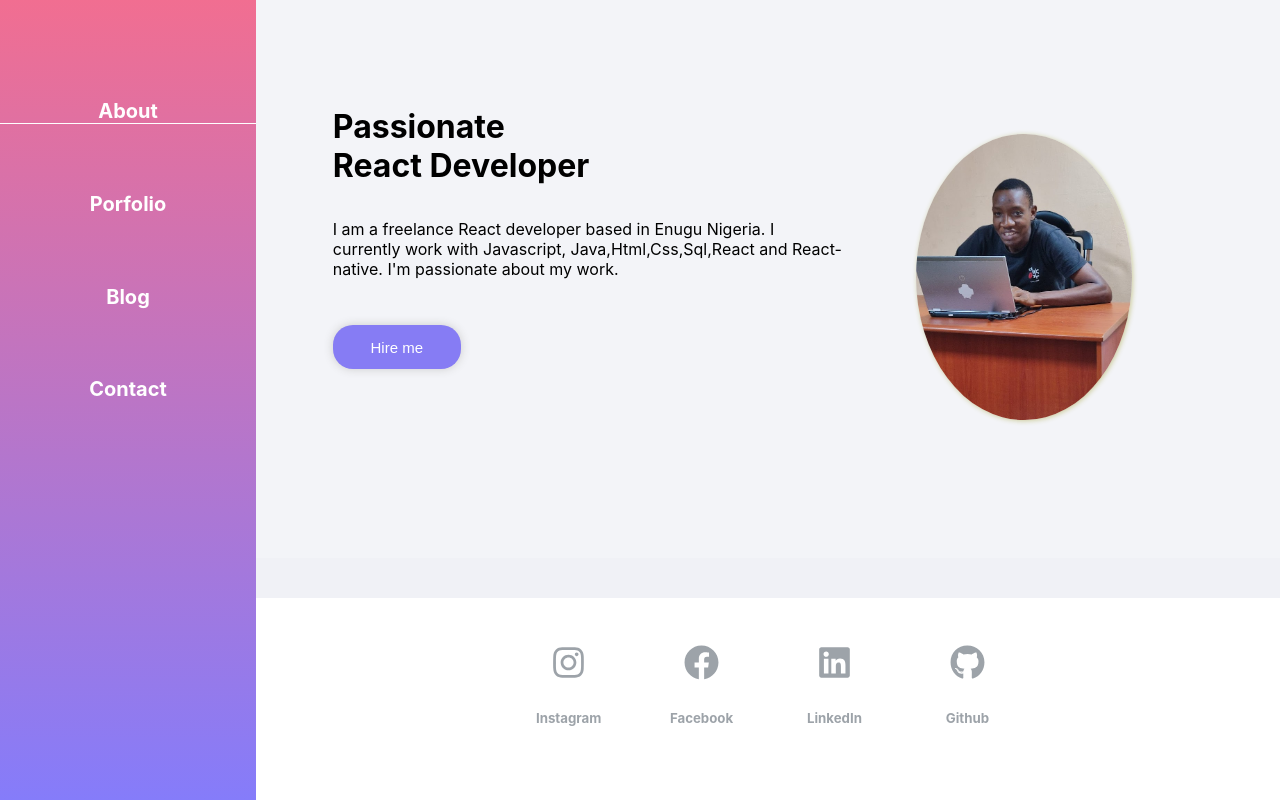
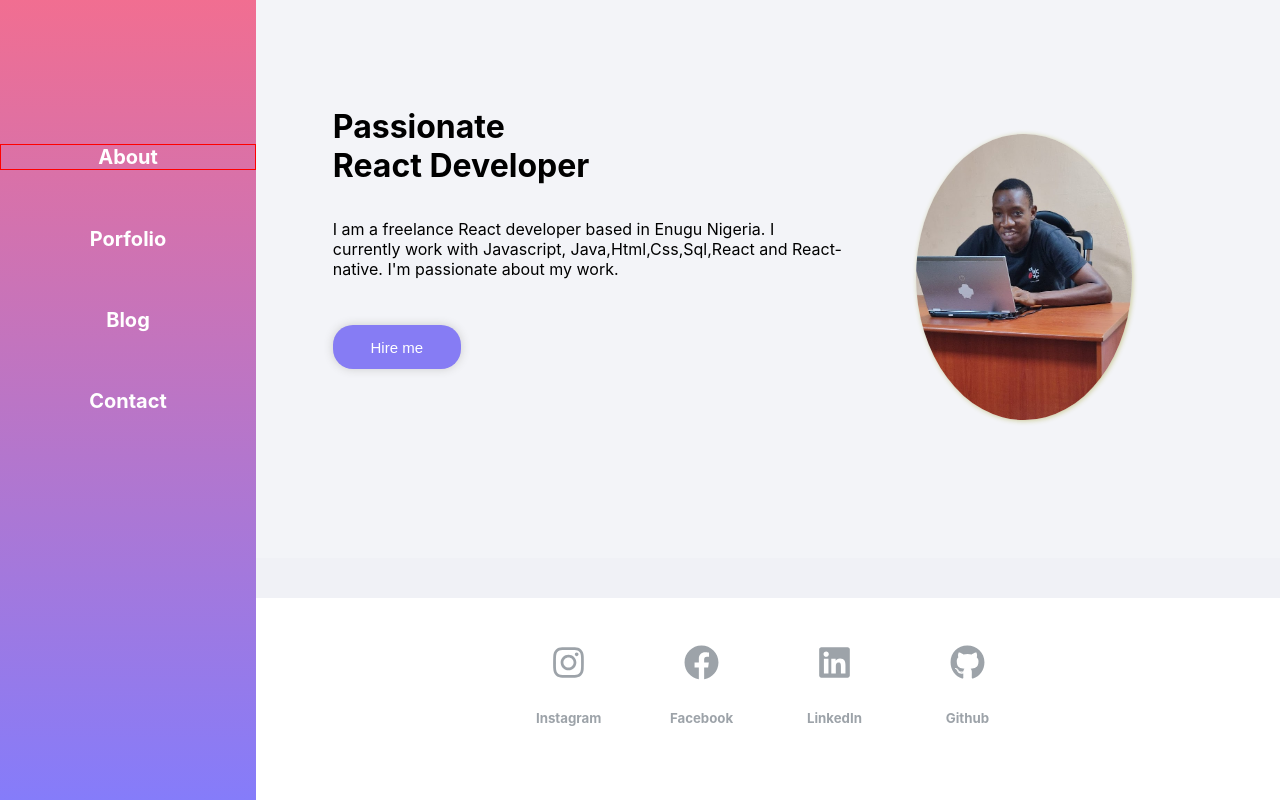
Before and after one commit to da-nazy/resume, a React (Create React App) app: page / in a window 1280 px wide. In both pictures the pointer is over the element "About". Built offline with nearby package versions, Linux system fonts and the light colour scheme.

Commit message:
recent update

```diff
--- a/src/Component/Main.js
+++ b/src/Component/Main.js
@@ -46,7 +46,7 @@ export default function Main() {
                 </div>
            </div>
            <div style={{height:'25%',backgroundColor:'#fff',display:'flex', flexDirection:'row',alignItems:'center',justifyContent:'center'}}>
-               <div style={{height:'70%',width:'55%',display:'flex',alignSelf:'center',display:'flex',flexDirection:'row',alignItems:'center',justifyContent:'space-evenly'}}>
+               <div style={{height:'70%',width:'55%',alignSelf:'center',display:'flex',flexDirection:'row',alignItems:'center',justifyContent:'space-evenly'}}>
               {socialHandle.map((e,i)=>{
                return  <div key={i} style={{width:'18%',height:'75%',justifyContent:'space-evenly'}}>
                  <i style={{color:'#9DA3A9',fontSize:35}}> {e.icon}</i>
--- a/src/Component/Sidebar.js
+++ b/src/Component/Sidebar.js
@@ -1,6 +1,10 @@
 import '../style/sidebar.css';
 export default function Sidebar() {
     const nav=[
+        {name:'',
+          loc:'',
+        },
+
         {
             name:"About",
             loc:'about',
--- a/src/style/sidebar.css
+++ b/src/style/sidebar.css
@@ -20,10 +20,12 @@
     flex-direction:column;
    margin-top: 50px;
 }
-.sidebar .navButton:hover{
- cursor: pointer;
- border-bottom: 1px solid #fff;
+
+.sidebar .sidewrapper>h3:nth-child(2):hover{
+    border:1px solid red;
 }
+
+
 .sidebar{
     height:'100%';
     margin-bottom:-3px;
```
